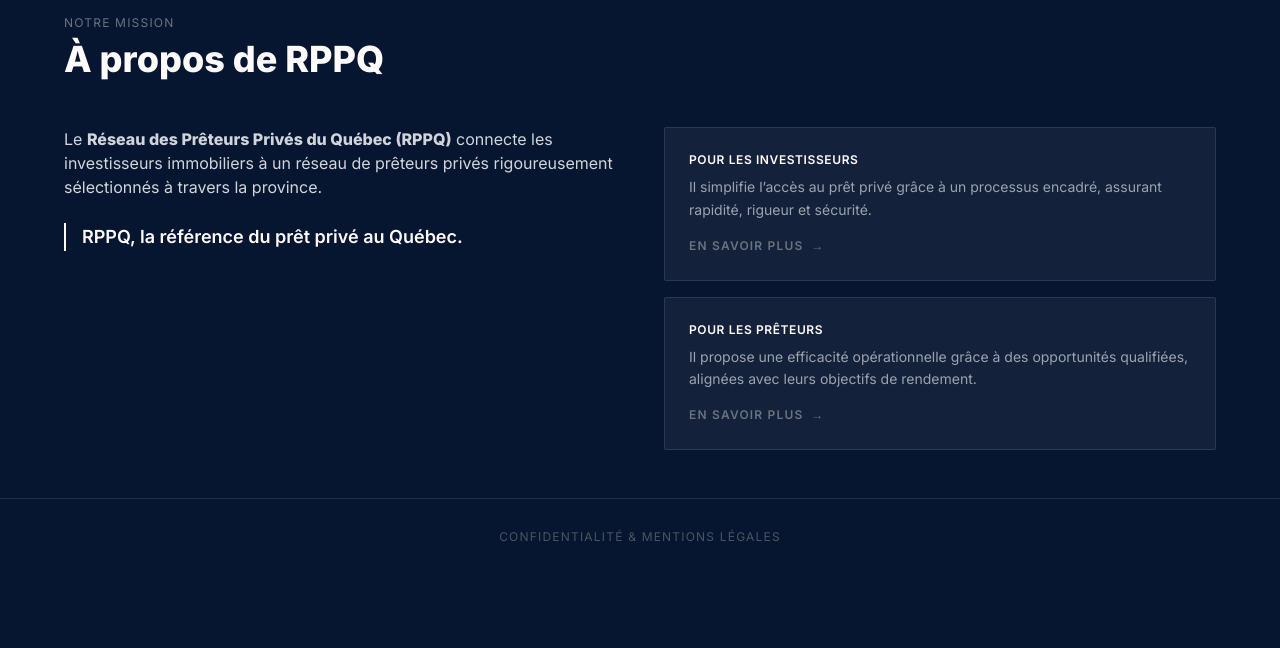
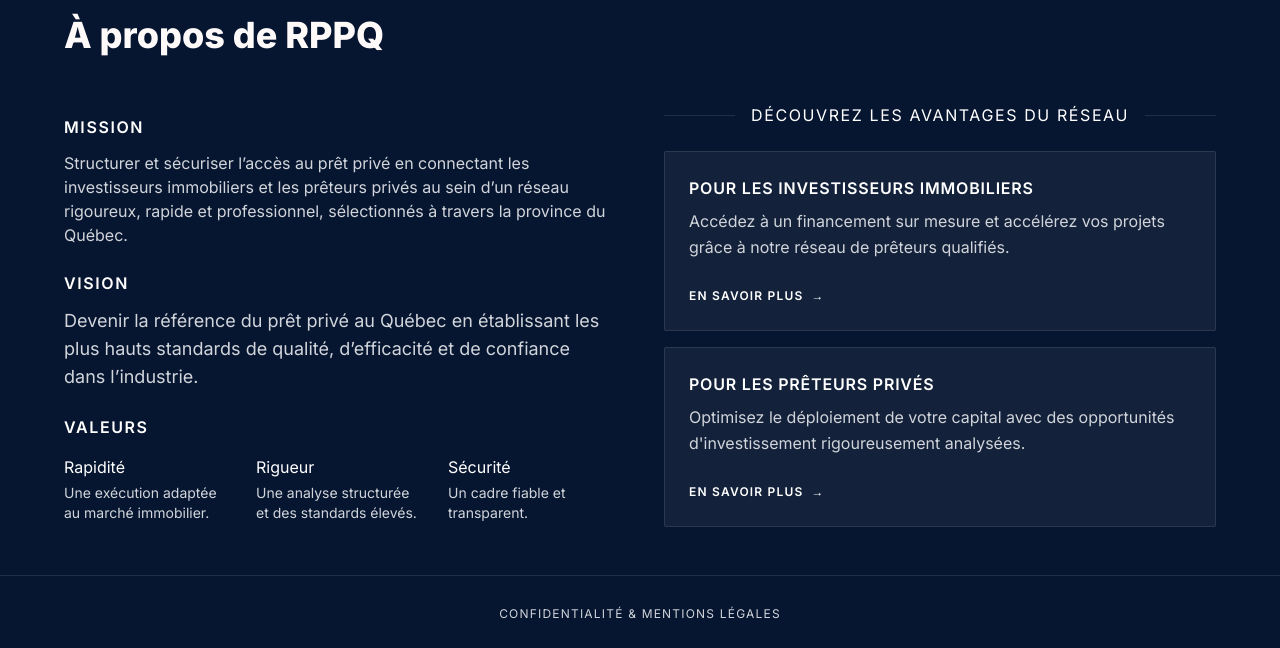
Before and after one commit to AlexandreRoy-dev/RPPQ-PROD, a plain HTML site: page index.html in a window 1280 px wide. Shown: the part 802-1450 px from the top of the page. Before the commit the page ends 1373 px from the top, so only its background shows below. Drawn offline with nearby package versions, Linux system fonts and the light colour scheme.

Commit message:
Update index.html

```diff
--- a/index.html
+++ b/index.html
@@ -39,21 +39,17 @@
 </head>
 <body class="min-h-screen flex flex-col relative z-0">
 
-    <!-- Image de fond globale (Accueil) -->
     <div class="fixed inset-0 z-[-1] pointer-events-none">
         <img src="https://images.unsplash.com/photo-1486406146926-c627a92ad1ab?q=80&w=2070&auto=format&fit=crop" alt="Architecture fond" class="w-full h-full object-cover opacity-[0.15] grayscale mix-blend-luminosity">
         <div class="absolute inset-0 bg-gradient-to-t from-navy/90 via-navy/60 to-navy/10"></div>
     </div>
 
-    <!-- En-tête / Navbar -->
     <header class="w-full px-6 py-8 sm:px-12 flex justify-between items-center z-50 absolute top-0 left-0">
-        <!-- Espace Logo -->
         <div class="cursor-pointer flex items-center gap-4" onclick="switchView('home-view')">
             <img src="logo.png" alt="Logo RPPQ" class="h-16 w-auto object-contain" onerror="this.style.display='none'">
             <h1 class="sr-only">Réseau des prêteurs privés du Québec</h1>
         </div>
 
-        <!-- Section Téléphone -->
         <div class="flex items-center">
             <a href="tel:+14503000880" class="flex items-center gap-2 text-white hover:text-gray-300 transition-colors duration-300 group">
                 <svg xmlns="http://www.w3.org/2000/svg" class="h-5 w-5 opacity-70 group-hover:opacity-100 transition-opacity" fill="none" viewBox="0 0 24 24" stroke="currentColor">
@@ -64,80 +60,97 @@
         </div>
     </header>
 
-    <!-- Conteneur principal -->
     <main class="flex-grow flex flex-col relative w-full px-4 sm:px-8 pt-32 pb-12">
 
-        <!-- ==================== VUE : ACCUEIL ==================== -->
         <div id="home-view" class="view-section flex flex-col items-center w-full max-w-6xl mx-auto opacity-100 translate-y-0">
 
-            <!-- Section Héros -->
             <div class="min-h-[70vh] flex flex-col items-center justify-center w-full">
                 <div class="text-center mb-10 relative">
-                    <h2 class="text-4xl md:text-6xl font-bold tracking-tight mb-6">La référence du prêt privé au Québec</h2>
-                     <div class="flex items-center w-full max-w-xl mx-auto mb-3 relative z-10">
-                    <div class="flex-grow border-t border-white/10"></div>
-
-                    <div class="flex-grow border-t border-white/10"></div>
-                </div><br>
+                    <h2 class="text-4xl md:text-6xl font-bold tracking-tight mb-4">La référence du prêt privé au Québec</h2>
+                     <br>
                     <p class="text-lg tracking-widest uppercase text-gray-300">Réseau des Prêteurs Privés du Québec</p>
                 </div>
-                <br> <br>
+                <br> <br> <br> <br>
                  <div class="flex items-center w-full max-w-xl mx-auto mb-8 relative z-10">
                     <div class="flex-grow border-t border-white/10"></div>
                     <span class="flex-shrink-0 px-6 text-sm text-white tracking-widest uppercase font-medium">Veuillez sélectionner votre objectif</span>
                     <div class="flex-grow border-t border-white/10"></div>
                 </div>
-                <!-- Invitation textuelle avec lignes décoratives subtiles -->
                 <div class="flex flex-col sm:flex-row gap-4 w-full max-w-2xl relative z-10">
-                    <button onclick="switchView('investisseur-view')" class="flex-1 text-center border border-white/20 bg-navy/50 backdrop-blur-sm hover:bg-white/10 px-6 py-5 rounded-sm transition-colors duration-300 group">
+                    <button onclick="switchView('investisseur-view')" class="flex-1 text-center border border-white/20 bg-white/5 backdrop-blur-sm hover:bg-white/10 px-6 py-5 rounded-sm transition-colors duration-300 group">
                         <span class="text-md font-medium text-snow group-hover:text-white transition-colors">Je cherche un prêt privé</span>
                     </button>
 
-                    <button onclick="switchView('preteur-view')" class="flex-1 text-center border border-white/20 bg-navy/50 backdrop-blur-sm hover:bg-white/10 px-6 py-5 rounded-sm transition-colors duration-300 group">
+                    <button onclick="switchView('preteur-view')" class="flex-1 text-center border border-white/20 bg-white/5 backdrop-blur-sm hover:bg-white/10 px-6 py-5 rounded-sm transition-colors duration-300 group">
                         <span class="text-md font-large text-snow group-hover:text-white transition-colors">Je veux offrir un prêt privé</span>
                     </button>
                 </div>
             </div>
 
-
-                <!-- Sous-boutons de sélection de profil -->
-
-
-            <!-- Section À Propos -->
     <section id="about" class="w-full mt-16 pt-16 border-t border-white/10">
     <div class="mb-12 text-center md:text-left">
-                    <h3 class="text-xs tracking-widest uppercase text-gray-500 mb-2">Notre Mission</h3>
         <h2 class="text-3xl md:text-4xl font-bold">À propos de RPPQ</h2>
     </div>
 
     <div class="grid grid-cols-1 lg:grid-cols-2 gap-12 items-start">
-                    <!-- Texte principal -->
         <div class="text-gray-300 leading-relaxed space-y-6 text-sm md:text-base">
-                        <p>
-                            Le <strong>Réseau des Prêteurs Privés du Québec (RPPQ)</strong> connecte les investisseurs immobiliers à un réseau de prêteurs privés rigoureusement sélectionnés à travers la province.
-                        </p>
-                        <p class="text-snow font-semibold text-lg border-l-2 border-snow pl-4">
-                            RPPQ, la référence du prêt privé au Québec.
+
+            <div class="pt-3">
+
+                <h3 class="text-white font-semibold uppercase tracking-widest text-md mb-3 ">Mission</h3>
+                <p class="text-gray-300">
+                    Structurer et sécuriser l’accès au prêt privé en connectant les investisseurs immobiliers et les prêteurs privés au sein d’un réseau rigoureux, rapide et professionnel, sélectionnés à travers la province du Québec.
                 </p>
             </div>
 
-                    <!-- Cadres de valeur ajoutée -->
+            <div>
+                <h3 class="text-white font-semibold uppercase tracking-widest text-md mb-3 ">Vision</h3>
+                <p class="text-gray-300 font-medium text-lg ">
+                    Devenir la référence du prêt privé au Québec en établissant les plus hauts standards de qualité, d’efficacité et de confiance dans l’industrie.
+                </p>
+            </div>
+
+            <div>
+                <h3 class="text-white font-semibold uppercase tracking-widest text-md mb-4 ">Valeurs</h3>
+                <div class="grid grid-cols-1 sm:grid-cols-3 gap-6">
+                    <div>
+                        <span class="text-white block mb-1">Rapidité</span>
+                        <p class="text-sm text-gray-300">Une exécution  adaptée au marché immobilier.</p>
+                    </div>
+                    <div>
+                        <span class="text-white  block mb-1">Rigueur</span>
+                        <p class="text-sm text-gray-300">Une analyse structurée et des standards élevés.</p>
+                    </div>
+                    <div>
+                        <span class="text-white  block mb-1">Sécurité</span>
+                        <p class="text-sm text-gray-300">Un cadre fiable et transparent.</p>
+                    </div>
+                </div>
+            </div>
+        </div>
+
         <div class="space-y-4">
-                        <div class="p-6 bg-white/5 border border-white/10 rounded-sm hover:bg-white/10 transition-colors">
-                            <h4 class="text-snow font-semibold mb-2 uppercase tracking-wider text-xs">Pour les investisseurs</h4>
-                            <p class="text-sm text-gray-400 leading-relaxed">Il simplifie l’accès au prêt privé grâce à un processus encadré, assurant rapidité, rigueur et sécurité.</p>
+            <div class="flex items-center w-full mb-6">
+                <div class="flex-grow border-t border-white/10"></div>
+                <span class="flex-shrink-0 px-4 text- text-white tracking-widest uppercase font-medium text-center">Découvrez les avantages du réseau</span>
+                <div class="flex-grow border-t border-white/10"></div>
+            </div>
 
-                            <button onclick="switchView('investisseur-view')" class="mt-4 inline-flex items-center text-xs tracking-widest uppercase text-gray-500 font-semibold hover:text-snow transition-colors group">
+            <div class="p-6 bg-white/5 border border-white/10 rounded-sm transition-colors ">
+                <h4 class="text-white font-semibold mb-2 uppercase tracking-wider text-md">Pour les investisseurs immobiliers</h4>
+                <p class="text-md mb-3 text-gray-300 leading-relaxed">Accédez à un financement sur mesure et accélérez vos projets grâce à notre réseau de prêteurs qualifiés.</p>
+
+                <button onclick="switchView('investisseur-view')" class=" mt-4 inline-flex items-center text-xs tracking-widest uppercase text-white font-semibold hover:text-gray-300 transition-colors group">
                     En savoir plus
                     <span class="ml-2 transform group-hover:translate-x-1 transition-transform">&rarr;</span>
                 </button>
             </div>
 
-                        <div class="p-6 bg-white/5 border border-white/10 rounded-sm hover:bg-white/10 transition-colors">
-                            <h4 class="text-snow font-semibold mb-2 uppercase tracking-wider text-xs">Pour les prêteurs</h4>
-                            <p class="text-sm text-gray-400 leading-relaxed">Il propose une efficacité opérationnelle grâce à des opportunités qualifiées, alignées avec leurs objectifs de rendement.</p>
+            <div class="p-6 bg-white/5 border border-white/10 rounded-sm transition-colors">
+                <h4 class="text-white font-semibold mb-2 uppercase tracking-wider text-md">Pour les prêteurs privés</h4>
+                <p class="text-md mb-3 text-gray-300 leading-relaxed">Optimisez le déploiement de votre capital avec des opportunités d'investissement rigoureusement analysées.</p>
 
-                            <button onclick="switchView('preteur-view')" class="mt-4 inline-flex items-center text-xs tracking-widest uppercase text-gray-500 font-semibold hover:text-snow transition-colors group">
+                <button onclick="switchView('preteur-view')" class="mt-4 inline-flex items-center text-xs tracking-widest uppercase text-white font-semibold hover:text-gray-300 transition-colors group">
                     En savoir plus
                     <span class="ml-2 transform group-hover:translate-x-1 transition-transform">&rarr;</span>
                 </button>
@@ -145,17 +158,11 @@
         </div>
     </div>
 </section>
-        </div>
-
-        <!-- ==================== VUE : INVESTISSEUR (EMPRUNTEUR) ==================== -->
-        <div id="investisseur-view" class="view-section hidden flex-col justify-start w-full max-w-7xl mx-auto min-h-[70vh] opacity-0 translate-y-8">
-            <!-- items-start crucial pour l'effet sticky de l'image -->
+        </div> <div id="investisseur-view" class="view-section hidden flex-col justify-start w-full max-w-7xl mx-auto min-h-[70vh] opacity-0 translate-y-8">
             <div class="flex flex-col lg:flex-row gap-12 lg:gap-16 items-start w-full relative">
 
-                <!-- Colonne Texte (Scrollable nativement) -->
                 <div class="flex-1 lg:w-3/5 flex flex-col items-start justify-start w-full">
 
-                    <!-- En-tête de la vue -->
                     <div class="mb-10">
                         <p class="text-xs tracking-widest uppercase text-gray-500 mb-2">Profil</p>
                         <h2 class="text-3xl md:text-5xl font-bold mb-6">Investisseur Immobilier</h2>
@@ -164,10 +171,8 @@
                         </p>
                     </div>
 
-                    <!-- Grille des caractéristiques -->
                     <div class="grid grid-cols-1 sm:grid-cols-2 gap-x-8 gap-y-10 w-full mb-12">
 
-                        <!-- Bloc 1 -->
                         <div class="border-t border-white/20 pt-4">
                             <h4 class="text-sm uppercase tracking-wider text-snow font-semibold mb-3">Gain de temps considérable</h4>
                             <p class="text-sm text-gray-400 mb-3">Le réseau simplifie le processus de financement pour accélérer les délais d'obtention grâce à :</p>
@@ -179,7 +184,6 @@
                             </ul>
                         </div>
 
-                        <!-- Bloc 2 -->
                         <div class="border-t border-white/20 pt-4">
                             <h4 class="text-sm uppercase tracking-wider text-snow font-semibold mb-3">Accès centralisé</h4>
                             <p class="text-sm text-gray-400 mb-3">Présentez un dossier à plusieurs sources de financement avec une seule démarche, augmentant vos probabilités d'obtenir :</p>
@@ -190,7 +194,6 @@
                             </ul>
                         </div>
 
-                        <!-- Bloc 3 -->
                         <div class="border-t border-white/20 pt-4">
                             <h4 class="text-sm uppercase tracking-wider text-snow font-semibold mb-3">Solutions sur mesure</h4>
                             <p class="text-sm text-gray-400 mb-3">Nous fuyons l'approche bancaire rigide pour s'adapter à la réalité des investisseurs :</p>
@@ -202,7 +205,6 @@
                             </ul>
                         </div>
 
-                        <!-- Bloc 4 -->
                         <div class="border-t border-white/20 pt-4">
                             <h4 class="text-sm uppercase tracking-wider text-snow font-semibold mb-3">Accompagnement stratégique</h4>
                             <p class="text-sm text-gray-400 mb-3">Le RPPQ ne se limite pas à transmettre un dossier, nous vous accompagnons pour optimiser :</p>
@@ -214,7 +216,6 @@
                             </ul>
                         </div>
 
-                        <!-- Bloc 5 -->
                         <div class="border-t border-white/20 pt-4">
                             <h4 class="text-sm uppercase tracking-wider text-snow font-semibold mb-3">Le bon prêteur, ciblé</h4>
                             <p class="text-sm text-gray-400 mb-3">Nous orientons le dossier vers les partenaires les plus pertinents selon :</p>
@@ -225,14 +226,12 @@
                             </ul>
                         </div>
 
-                        <!-- Bloc 6 -->
                         <div class="border-t border-white/20 pt-4">
                             <h4 class="text-sm uppercase tracking-wider text-snow font-semibold mb-3">Confidentialité & Professionnalisme</h4>
                             <p class="text-sm text-gray-400">Un processus encadré de façon discrète pour assurer la protection de vos informations financières et maintenir des relations d'affaires sérieuses.</p>
                         </div>
                     </div>
 
-                    <!-- CTA -->
                     <div class="w-full flex flex-col sm:flex-row justify-between items-start sm:items-center border border-white/20 p-6 rounded-sm bg-[#0a1f44]/50 gap-4">
                         <div>
                             <h4 class="font-semibold text-snow">Soumettre une demande</h4>
@@ -248,7 +247,6 @@
                     </button>
                 </div>
 
-                <!-- Colonne Image (Sticky sur Desktop) -->
                 <div class="flex-1 lg:w-2/5 hidden lg:block w-full sticky top-32 h-[calc(100vh-10rem)] max-h-[800px]">
                     <img src="./investisseur.jpeg" alt="Bureaux institutionnels" class="w-full h-full object-cover  opacity-100 border border-white/10 rounded-sm">
                     <div class="absolute inset-0 bg-navy/30 mix-blend-multiply rounded-sm"></div>
@@ -256,11 +254,9 @@
             </div>
         </div>
 
-        <!-- ==================== VUE : PRÊTEUR ==================== -->
         <div id="preteur-view" class="view-section hidden flex-col justify-start w-full max-w-7xl mx-auto min-h-[70vh] opacity-0 translate-y-8">
             <div class="flex flex-col lg:flex-row-reverse gap-12 lg:gap-16 items-start w-full relative">
 
-                <!-- Colonne Texte -->
                 <div class="flex-1 lg:w-3/5 flex flex-col items-start justify-start w-full">
 
                     <div class="mb-10">
@@ -273,7 +269,6 @@
 
                     <div class="grid grid-cols-1 sm:grid-cols-2 gap-x-8 gap-y-10 w-full mb-12">
 
-                        <!-- Bloc 1 -->
                         <div class="border-t border-white/20 pt-4">
                             <h4 class="text-sm uppercase tracking-wider text-snow font-semibold mb-3">Opportunités qualifiées</h4>
                             <p class="text-sm text-gray-400 mb-3">Économisez du temps. Ne recevez que des demandes structurées et pertinentes selon :</p>
@@ -284,7 +279,6 @@
                             </ul>
                         </div>
 
-                        <!-- Bloc 2 -->
                         <div class="border-t border-white/20 pt-4">
                             <h4 class="text-sm uppercase tracking-wider text-snow font-semibold mb-3">Efficacité opérationnelle</h4>
                             <p class="text-sm text-gray-400 mb-3">Concentrez-vous sur la décision et le déploiement de capital. Le réseau centralise :</p>
@@ -296,19 +290,16 @@
                             </ul>
                         </div>
 
-                        <!-- Bloc 3 -->
                         <div class="border-t border-white/20 pt-4">
                             <h4 class="text-sm uppercase tracking-wider text-snow font-semibold mb-3">Flux constant d'opportunités</h4>
                             <p class="text-sm text-gray-400">Le RPPQ développe continuellement son réseau d'investisseurs immobiliers. Vous n'avez plus besoin d'investir massivement en acquisition de clientèle.</p>
                         </div>
 
-                        <!-- Bloc 4 -->
                         <div class="border-t border-white/20 pt-4">
                             <h4 class="text-sm uppercase tracking-wider text-snow font-semibold mb-3">Positionnement Premium</h4>
                             <p class="text-sm text-gray-400">S'associer à une structure rigoureuse renforce votre crédibilité et votre visibilité auprès d'investisseurs immobiliers sérieux.</p>
                         </div>
 
-                        <!-- Bloc 5 -->
                         <div class="border-t border-white/20 pt-4">
                             <h4 class="text-sm uppercase tracking-wider text-snow font-semibold mb-3">Protection et Confidentialité</h4>
                             <p class="text-sm text-gray-400">Nous offrons une approche discrète et professionnelle qui protège vos intérêts et contribue à maintenir des relations d'affaires durables.</p>
@@ -330,7 +321,6 @@
                     </button>
                 </div>
 
-                <!-- Colonne Image (Sticky sur Desktop) -->
                 <div class="flex-1 lg:w-2/5 hidden lg:block w-full sticky top-32 h-[calc(100vh-10rem)] max-h-[800px]">
                     <img src="./preteur.jpeg" alt="Architecture corporative" class="w-full h-full object-cover opacity-100 border border-white/10 rounded-sm">
                     <div class="absolute inset-0 bg-navy/30 mix-blend-multiply rounded-sm"></div>
@@ -340,14 +330,12 @@
 
     </main>
 
-    <!-- Pied de page -->
     <footer class="w-full text-center p-6 border-t border-white/10 mt-auto relative z-10 bg-navy/50 backdrop-blur-sm">
-        <a href="politique-de-confidentialite.html" class="text-xs text-gray-600 hover:text-gray-300 transition-colors uppercase tracking-widest">
+        <a href="politique-de-confidentialite.html" class="text-xs text-gray-300 hover:text-gray-300 transition-colors uppercase tracking-widest">
             Confidentialité & Mentions légales
         </a>
     </footer>
 
-    <!-- Script de navigation -->
     <script>
         function switchView(targetId) {
             const activeView = document.querySelector('.view-section:not(.hidden)');
```
Lines whose indentation alone changed are shown as unchanged.
